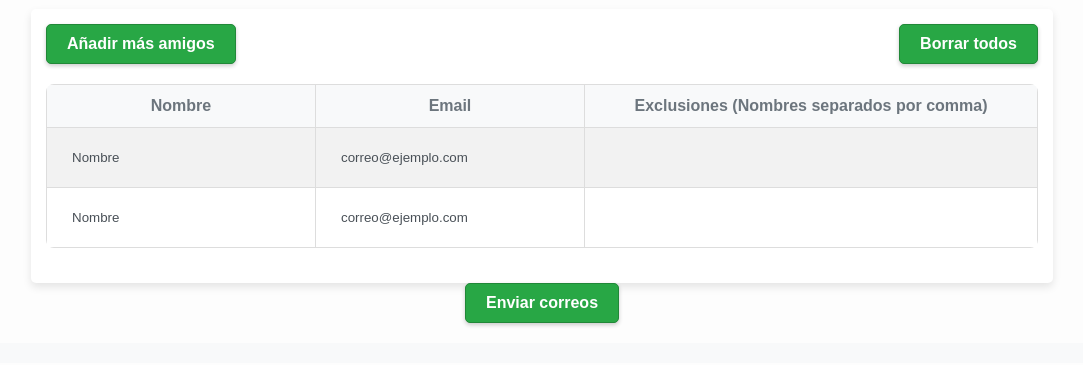
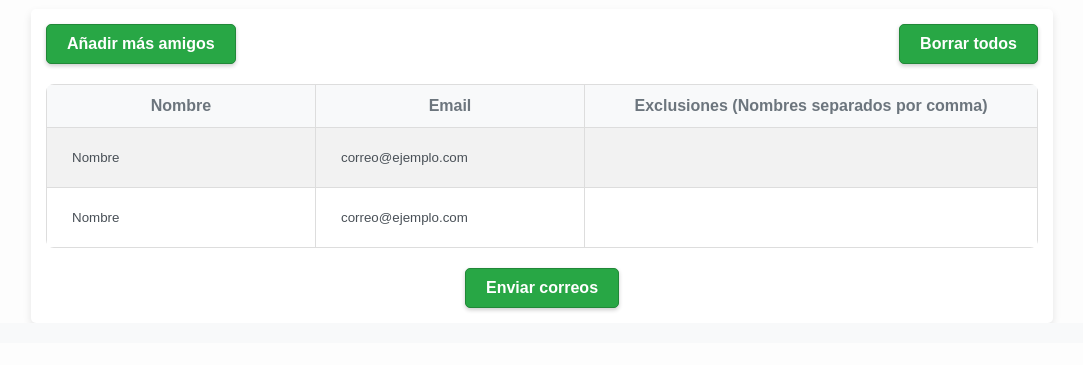
Before and after one commit to MauGaP/maugapsSecretSanta, a website: page index.html in a window 1280 px wide. Shown: the part 99-464 px from the top of the page, without its empty margins (98-1181 px from the left). Drawn offline with Linux system fonts and the light colour scheme.

Commit message:
replaced inline styles

```diff
--- a/css/styles.css
+++ b/css/styles.css
@@ -23,7 +23,8 @@ table {
   overflow: hidden;
 }
 
-th, td {
+th,
+td {
   border: 1px solid #ddd;
   padding: 12px 15px;
 }
@@ -51,6 +52,15 @@ tbody tr:nth-child(odd) {
   cursor: pointer;
 }
 
+.button-right {
+  float: right;
+}
+
+.button-center {
+  display: block;
+  margin: auto;
+}
+
 .button:hover {
   background-color: #218838;
 }
@@ -70,11 +80,6 @@ footer {
   font-size: 0.8em;
   background-color: #f8f9fa;
   color: #6c757d;
-}
-
-.instructions, .actions {
-    text-align: center;
-    margin-bottom: 20px;
 }
 
 .friend-list {
--- a/index.html
+++ b/index.html
@@ -27,7 +27,6 @@
 
     <header>
         <h1>Sorteo del Amigo Invisible</h1>
-        <!-- Add additional navigation or header content -->
     </header>
 
     <main>
@@ -38,7 +37,7 @@
         <section class="friend-list">
             <form id="friendForm">
                 <button type="button" class="button" onclick="addFriendRow()">Añadir más amigos</button>
-                <button type="button" class="button" style="float: right;" onclick="clearParticipants()">Borrar
+                <button type="button" class="button button-right" onclick="clearParticipants()">Borrar
                     todos</button>
                 <table id="friendsTable">
                     <thead>
@@ -66,14 +65,9 @@
                         </tr>
                     </tbody>
                 </table>
-
-                <!-- Replace with actual functionality to add friends -->
+                <button type="button" class="button button-center" onclick="sendAssignmentsToServer()">Enviar
+                    correos</button>
             </form>
-        </section>
-
-        <section class="actions">
-            <button class="button" onclick="sendAssignmentsToServer()">Enviar correos</button>
-            <!-- Additional buttons or actions -->
         </section>
     </main>
 
```
Lines whose indentation alone changed are shown as unchanged.
